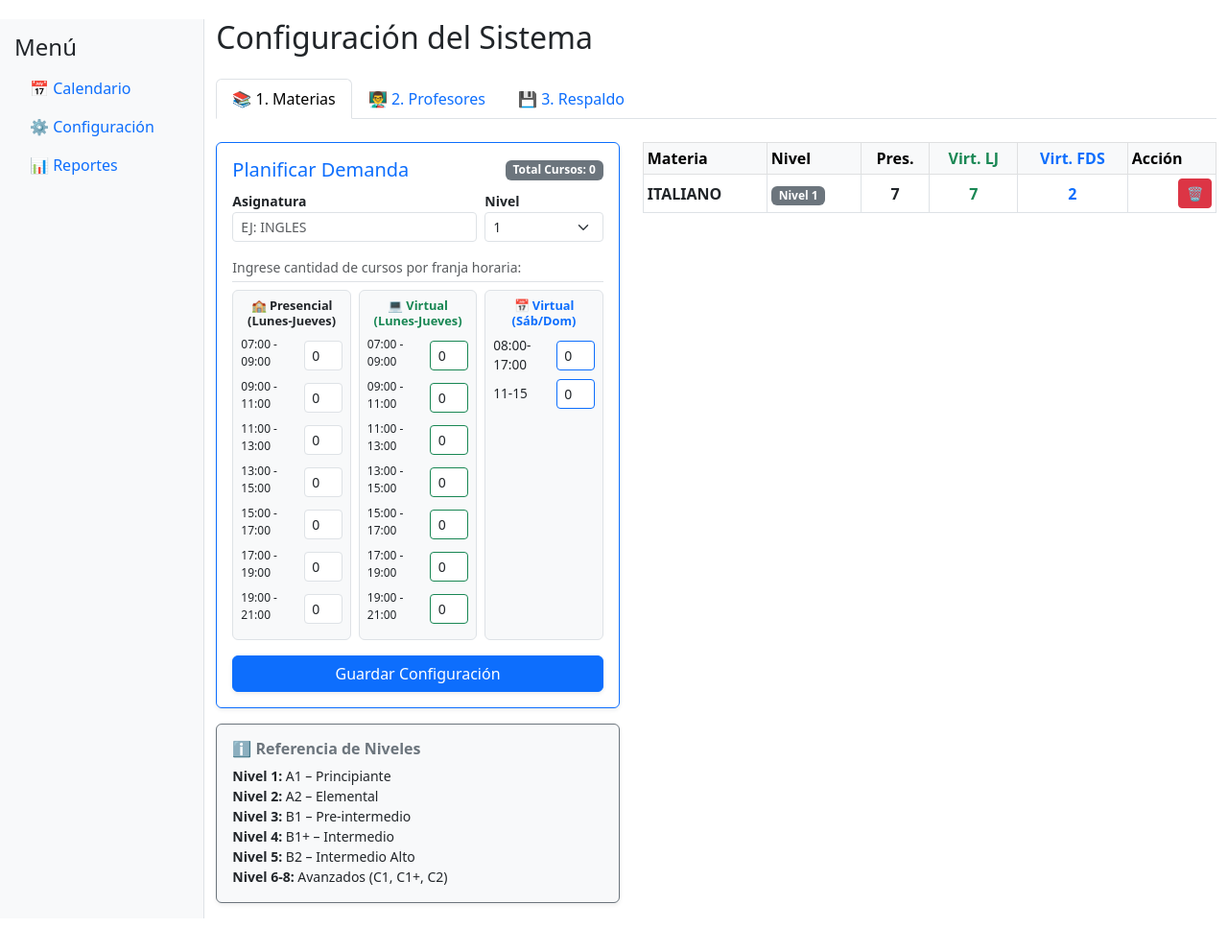
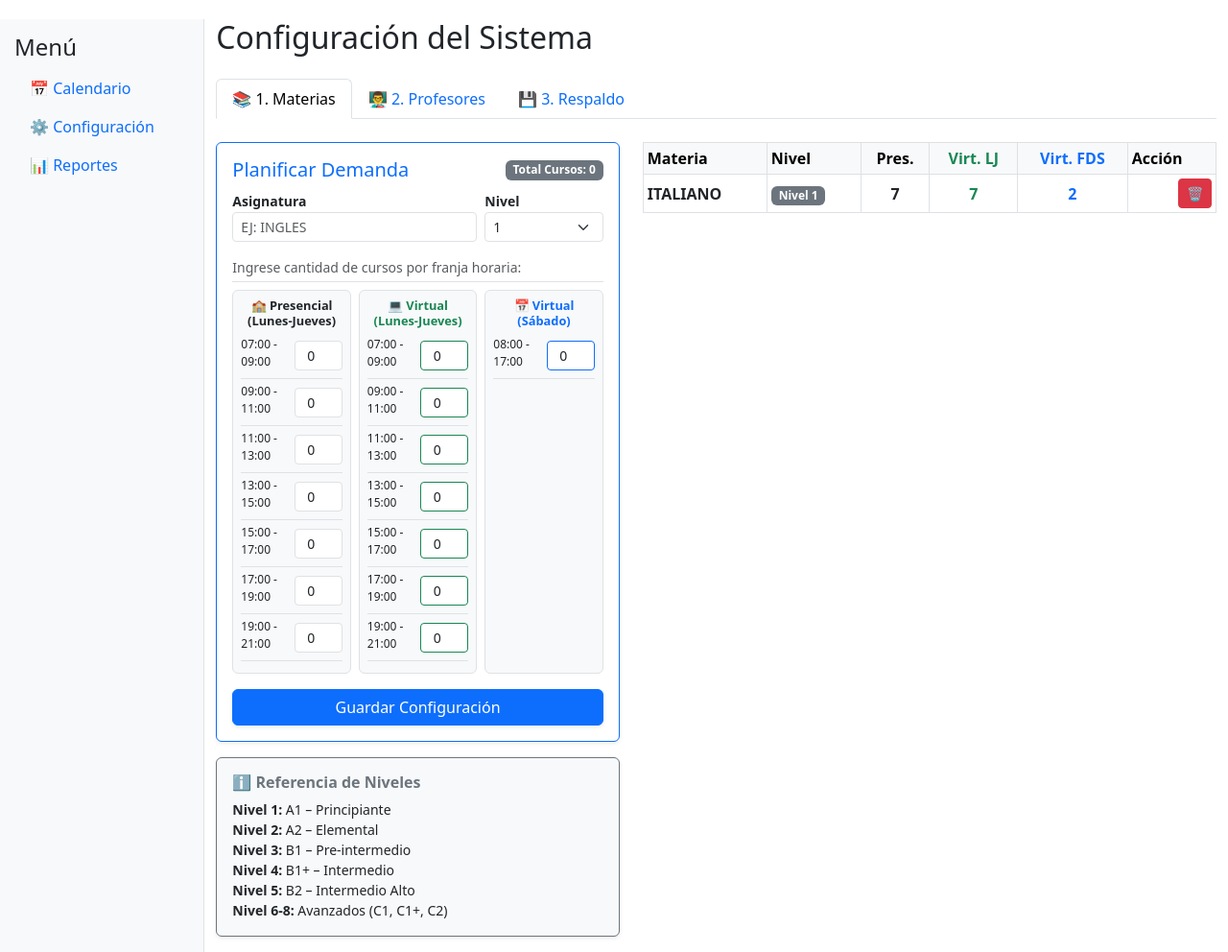
Before and after one commit to GAOT539/Generador-Horarios-py, a Flask app: page /config in a window 1280 px wide. Shown: the whole page at 96% size. Before the commit the page ends 957 px from the top, so only its background shows below. Run offline with Flask 3, Linux system fonts and the light colour scheme; data comes from the database, SQL or seed files in the repository; data that the repository does not hold is empty; some libraries are stand-ins or nearby versions.

Commit message:
Refactor: reemplazar prints por logs en la generación automática de horarios y ajustar desglose horario para ONLINE_FDS

```diff
--- a/app/templates/config.html
+++ b/app/templates/config.html
@@ -47,9 +47,9 @@
                                 <div class="col-md-4">
                                     <div class="p-2 bg-light border rounded h-100">
                                         <h6 class="fw-bold text-center text-dark mb-2" style="font-size: 0.8rem;">🏫 Presencial<br>(Lunes-Jueves)</h6>
-                                        <div v-for="h in [7, 9, 11, 13, 15, 17, 19]" :key="'p'+h" class="mb-1 d-flex justify-content-between align-items-center">
+                                        <div v-for="h in [7, 9, 11, 13, 15, 17, 19]" :key="'p'+h" class="mb-1 d-flex justify-content-between align-items-center justify-content-center border-bottom pb-1">
                                             <span class="mb-1" style="font-size: 0.75rem;">[[ h < 10 ? '0'+h : h ]]:00 - [[ (h+2) < 10 ? '0'+(h+2) : (h+2) ]]:00</span>
-                                            <input type="number" v-model.number="nuevaMateria.desglose.PRESENCIAL[h]" class="form-control form-control-sm p-1 text-center" style="width: 40px;" min="0">
+                                            <input type="number" v-model.number="nuevaMateria.desglose.PRESENCIAL[h]" class="form-control form-control-sm p-1 text-center" style="width: 50px;" min="0">
                                         </div>
                                     </div>
                                 </div>
@@ -57,24 +57,19 @@
                                 <div class="col-md-4">
                                     <div class="p-2 bg-light border rounded h-100">
                                         <h6 class="fw-bold text-center text-success mb-2" style="font-size: 0.8rem;">💻 Virtual<br>(Lunes-Jueves)</h6>
-                                        <div v-for="h in [7, 9, 11, 13, 15, 17, 19]" :key="'olj'+h" class="mb-1 d-flex justify-content-between align-items-center">
+                                        <div v-for="h in [7, 9, 11, 13, 15, 17, 19]" :key="'olj'+h" class="mb-1 d-flex justify-content-between align-items-center justify-content-center border-bottom pb-1">
                                             <span class="mb-1" style="font-size: 0.75rem;">[[ h < 10 ? '0'+h : h ]]:00 - [[ (h+2) < 10 ? '0'+(h+2) : (h+2) ]]:00</span>
-                                            <input type="number" v-model.number="nuevaMateria.desglose.ONLINE_LJ[h]" class="form-control form-control-sm p-1 text-center border-success" style="width: 40px;" min="0">
+                                            <input type="number" v-model.number="nuevaMateria.desglose.ONLINE_LJ[h]" class="form-control form-control-sm p-1 text-center border-success" style="width: 50px;" min="0">
                                         </div>
                                     </div>
                                 </div>
 
                                 <div class="col-md-4">
                                     <div class="p-2 bg-light border rounded h-100">
-                                        <h6 class="fw-bold text-center text-primary mb-2" style="font-size: 0.8rem;">📅 Virtual<br>(Sáb/Dom)</h6>
-                                        <div class="mb-1 d-flex justify-content-between align-items-center">
-                                            <span>08:00-17:00</span>
-                                            <input type="number" v-model.number="nuevaMateria.desglose.ONLINE_FDS[7]" class="form-control form-control-sm p-1 text-center border-primary" style="width: 40px;" min="0">
-                                        </div>
-                                        <div class="mb-1 d-flex justify-content-between align-items-center">
-                                            <span>11-15</span>
-                                            <!-- eliminar esta opcion y dejar solo 08-17 -->
-                                            <input type="number" v-model.number="nuevaMateria.desglose.ONLINE_FDS[11]" class="form-control form-control-sm p-1 text-center border-primary" style="width: 40px;" min="0">
+                                        <h6 class="fw-bold text-center text-primary mb-2" style="font-size: 0.8rem;">📅 Virtual<br>(Sábado)</h6>
+                                        <div class="mb-2 d-flex justify-content-between align-items-center border-bottom pb-1">
+                                            <span class="mb-1" style="font-size: 0.75rem;">08:00 - 17:00</span>
+                                            <input type="number" v-model.number="nuevaMateria.desglose.ONLINE_FDS[8]" class="form-control form-control-sm p-1 text-center border-primary" style="width: 50px;" min="0">
                                         </div>
                                     </div>
                                 </div>
@@ -223,14 +218,13 @@
         data() {
             return {
                 materias_list: [], profesores_list: [],
-                // NUEVA ESTRUCTURA DE MATERIA
                 nuevaMateria: {
                     nombre: '',
                     nivel: 1,
                     desglose: {
                         PRESENCIAL: {7:0, 9:0, 11:0, 13:0, 15:0, 17:0, 19:0},
                         ONLINE_LJ: {7:0, 9:0, 11:0, 13:0, 15:0, 17:0, 19:0},
-                        ONLINE_FDS: {7:0, 11:0}
+                        ONLINE_FDS: {8:0}
                     }
                 },
                 formProfe: { nombre: '', max_horas_dia: 6, materias_ids: [] }
@@ -288,16 +282,13 @@
                 });
 
                 if (res.ok) {
-                    // Resetear formulario
                     this.nuevaMateria.nombre = '';
                     this.nuevaMateria.nivel = 1;
-                    // Resetear valores de matriz a 0
                     Object.keys(this.nuevaMateria.desglose).forEach(k => {
                         Object.keys(this.nuevaMateria.desglose[k]).forEach(h => {
                             this.nuevaMateria.desglose[k][h] = 0;
                         });
                     });
-
                     this.cargarTodo();
                     this.showSuccess('Materia guardada con desglose horario');
                 } else {
```
Also changed, not shown: app/engine/solver.py (+17 -22 lines).
